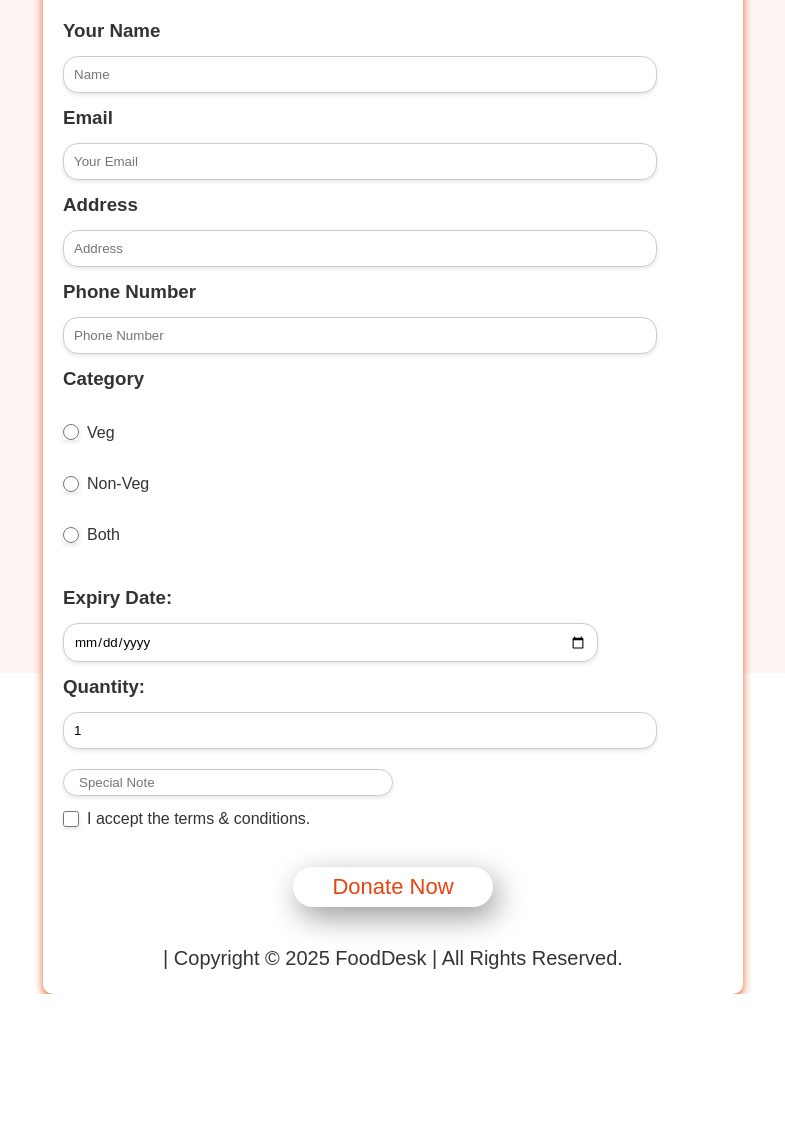
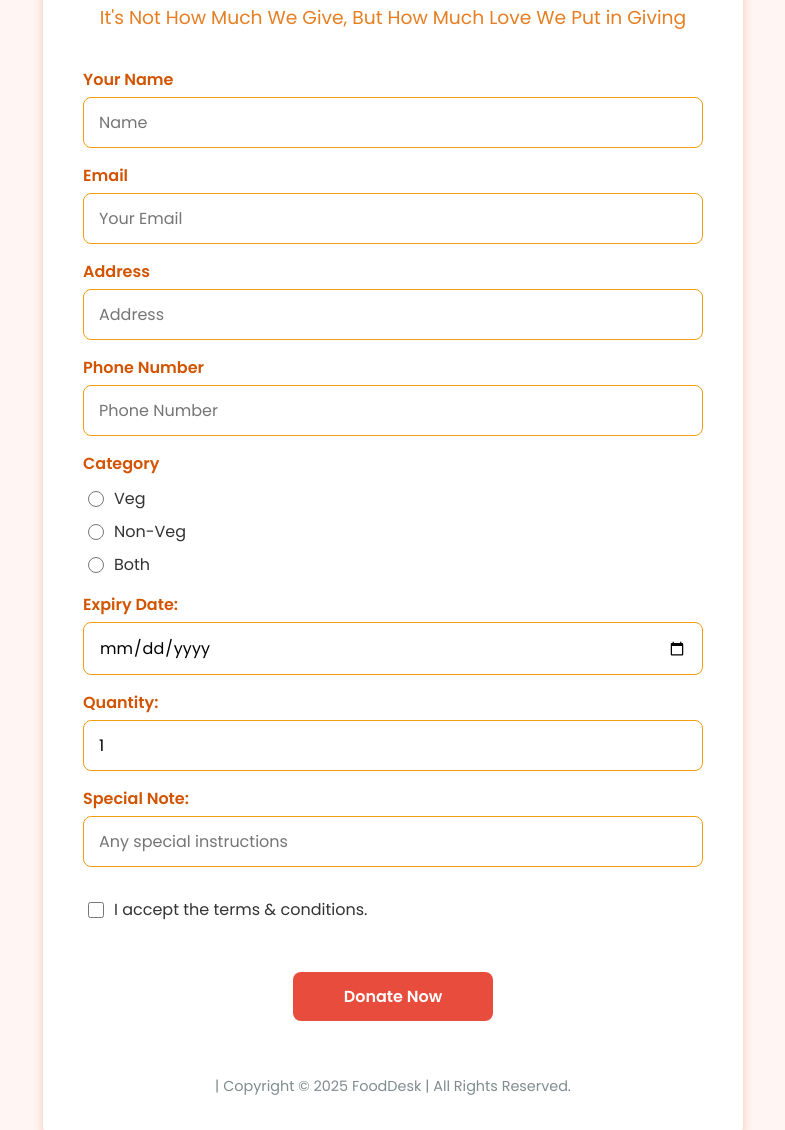
Before and after one commit to srilasya-18/FoodDesk, a plain HTML site: page donateFood.html in a window 1280 px wide. Shown: the part 127-1257 px from the top of the page, without its empty margins (247-1032 px from the left). Before the commit the page ends 1121 px from the top, so only its background shows below. Drawn offline with Linux system fonts and the light colour scheme.

Commit message:
Update donateFood.html

```diff
--- a/donateFood.html
+++ b/donateFood.html
@@ -1,11 +1,194 @@
 <!DOCTYPE html>
 <html lang="en">
 <head>
-    <meta charset="UTF-8" />
-    <meta http-equiv="X-UA-Compatible" content="IE=edge" />
-    <meta name="viewport" content="width=device-width, initial-scale=1.0" />
-    <link rel="stylesheet" href="style.css">
+    <meta charset="UTF-8">
+    <meta http-equiv="X-UA-Compatible" content="IE=edge">
+    <meta name="viewport" content="width=device-width, initial-scale=1.0">
     <title>Donate Food</title>
+    <style>
+        * {
+            padding: 0;
+            margin: 0;
+            box-sizing: border-box;
+            font-family: 'Poppins', sans-serif;
+        }
+
+        body {
+            display: flex;
+            justify-content: center;
+            align-items: center;
+            min-height: 100vh;
+            background-color: #fff5f3;
+            padding: 20px;
+        }
+
+        .Box_container {
+            background-color: white;
+            width: 100%;
+            max-width: 700px;
+            padding: 20px;
+            border-radius: 10px;
+            box-shadow: 0 4px 10px rgba(227, 99, 39, 0.3);
+            display: flex;
+            flex-direction: column;
+            gap: 15px;
+        }
+
+        .register_title {
+            text-align: center;
+            padding: 20px;
+        }
+
+        .register h1 {
+            color: rgb(216, 98, 14);
+            font-size: 2.5rem;
+            margin-bottom: 10px;
+        }
+
+        .register h1 span {
+            color: rgb(35, 56, 209);
+        }
+
+        .register_title h3 {
+            color: #e67e22;
+            font-weight: 400;
+        }
+
+        .registration_form {
+            width: 100%;
+            padding: 0 20px;
+        }
+
+        .registration_form h3 {
+            color: #d35400;
+            margin-bottom: 5px;
+            font-size: 1rem;
+        }
+
+        .registration_form input,
+        .registration_form select {
+            width: 100%;
+            padding: 12px 15px;
+            margin-bottom: 15px;
+            border: 1px solid #f39c12;
+            border-radius: 8px;
+            font-size: 1rem;
+            transition: all 0.3s ease;
+        }
+
+        .registration_form input:focus,
+        .registration_form select:focus {
+            outline: none;
+            border-color: #e74c3c;
+            box-shadow: 0 0 0 3px rgba(231, 76, 60, 0.1);
+        }
+
+        /* Fixed Radio Button and Checkbox Styles */
+        .category {
+            margin-bottom: 15px;
+        }
+
+        .category h3 {
+            margin-bottom: 10px;
+        }
+
+        .category-options {
+            display: flex;
+            flex-direction: column;
+            gap: 8px;
+            padding-left: 5px;
+        }
+
+        .category label {
+            display: flex;
+            align-items: center;
+            gap: 10px;
+            color: #333;
+            cursor: pointer;
+        }
+
+        .category input[type="radio"] {
+            margin: 0;
+            width: 16px;
+            height: 16px;
+            accent-color: #e74c3c;
+        }
+
+        .checkbox-container {
+            margin: 15px 0;
+            padding-left: 5px;
+        }
+
+        .checkbox-container label {
+            display: flex;
+            align-items: center;
+            gap: 10px;
+            color: #333;
+            cursor: pointer;
+        }
+
+        .checkbox-container input[type="checkbox"] {
+            margin: 0;
+            width: 16px;
+            height: 16px;
+            accent-color: #e74c3c;
+        }
+
+        .Submitbtn {
+            background-color: #e74c3c;
+            color: white;
+            border: none;
+            padding: 12px 20px;
+            border-radius: 8px;
+            font-size: 1rem;
+            font-weight: 600;
+            cursor: pointer;
+            transition: all 0.3s ease;
+            width: 200px;
+            margin: 20px auto;
+            display: block;
+            text-align: center;
+        }
+
+        .Submitbtn:hover {
+            background-color: #c0392b;
+            transform: scale(1.05);
+        }
+
+        .foot {
+            text-align: center;
+            padding: 20px;
+            color: #7f8c8d;
+            font-size: 0.9rem;
+        }
+
+        /* Responsive adjustments */
+        @media (max-width: 768px) {
+            .register h1 {
+                font-size: 2rem;
+            }
+
+            .Box_container {
+                padding: 15px;
+            }
+        }
+
+        @media (max-width: 480px) {
+            .register h1 {
+                font-size: 1.8rem;
+            }
+
+            .registration_form {
+                padding: 0 10px;
+            }
+
+            .Submitbtn {
+                width: 100%;
+                max-width: 200px;
+            }
+        }
+    </style>
+    <link href="https://fonts.googleapis.com/css2?family=Poppins:wght@400;500;600&display=swap" rel="stylesheet">
 </head>
 <body>
     <div class="Box_container">
@@ -13,39 +196,41 @@
             <div class="register">
                 <h1>Donate <span>a Bit</span></h1>
             </div>
-            <p><h3>It’s Not How Much We Give, But How Much Love We Put in Giving</h3></p>
+            <h3>It's Not How Much We Give, But How Much Love We Put in Giving</h3>
         </section>
 
         <section class="registration_form">
-            <label for="name"><h3>Your Name</h3></label>
-            <input type="text" id="name" placeholder="Name" /><br>
+            <h3>Your Name</h3>
+            <input type="text" id="name" placeholder="Name">
 
-            <label for="email"><h3>Email</h3></label>
-            <input type="email" id="email" placeholder="Your Email"><br>
+            <h3>Email</h3>
+            <input type="email" id="email" placeholder="Your Email">
 
-            <label for="address"><h3>Address</h3></label>
-            <input type="text" id="address" placeholder="Address" /><br>
+            <h3>Address</h3>
+            <input type="text" id="address" placeholder="Address">
 
-            <label for="phn_no"><h3>Phone Number</h3></label>
-            <input type="text" id="phn_no" placeholder="Phone Number" /><br>
+            <h3>Phone Number</h3>
+            <input type="text" id="phn_no" placeholder="Phone Number">
 
             <div class="category">
-                <h3>Category</h3><br>
-                <label><input type="radio" name="Category" value="Veg"> Veg</label><br>
-                <label><input type="radio" name="Category" value="Non-Veg"> Non-Veg</label><br>
-                <label><input type="radio" name="Category" value="Both"> Both</label><br>
+                <h3>Category</h3>
+                <div class="category-options">
+                    <label><input type="radio" name="Category" value="Veg"> Veg</label>
+                    <label><input type="radio" name="Category" value="Non-Veg"> Non-Veg</label>
+                    <label><input type="radio" name="Category" value="Both"> Both</label>
+                </div>
             </div>
 
             <div class="expiry_date">
-                <label for="Expiry_Date"><h3>Expiry Date:</h3></label>
-                <input type="date" id="Expiry_Date" name="Expiry_Date"><br>
+                <h3>Expiry Date:</h3>
+                <input type="date" id="Expiry_Date" name="Expiry_Date">
             </div>
 
-            <label for="quantity"><h3>Quantity:</h3></label>
-            <input type="number" id="quantity" value="1" min="1"><br>
+            <h3>Quantity:</h3>
+            <input type="number" id="quantity" value="1" min="1">
 
-            <label for="Note"></label>
-            <input type="text" id="Note" placeholder="Special Note"><br>
+            <h3>Special Note:</h3>
+            <input type="text" id="Note" placeholder="Any special instructions">
 
             <div class="checkbox-container">
                 <label><input type="checkbox" id="checkbox" required> I accept the terms & conditions.</label>
@@ -61,8 +246,8 @@
         </section>
     </div>
 
-    <!-- ✅ Firebase Integration Script -->
     <script type="module">
+        // Firebase integration script remains the same
         import { initializeApp } from "https://www.gstatic.com/firebasejs/10.5.2/firebase-app.js";
         import { getFirestore, collection, addDoc } from "https://www.gstatic.com/firebasejs/10.5.2/firebase-firestore.js";
 
@@ -90,7 +275,6 @@
             const note = document.getElementById("Note").value;
             const termsAccepted = document.getElementById("checkbox").checked;
 
-            // Validate all required fields
             if (!name || !email || !phone || !address || !category || !expiryDate || !quantity || !termsAccepted) {
                 alert("Please fill all required fields and accept the terms.");
                 return;
```
